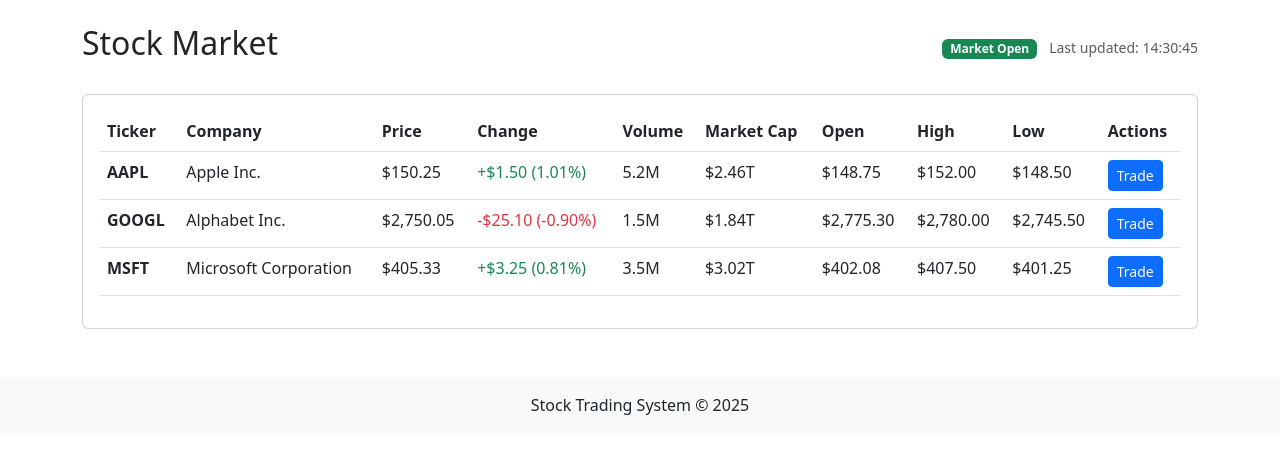
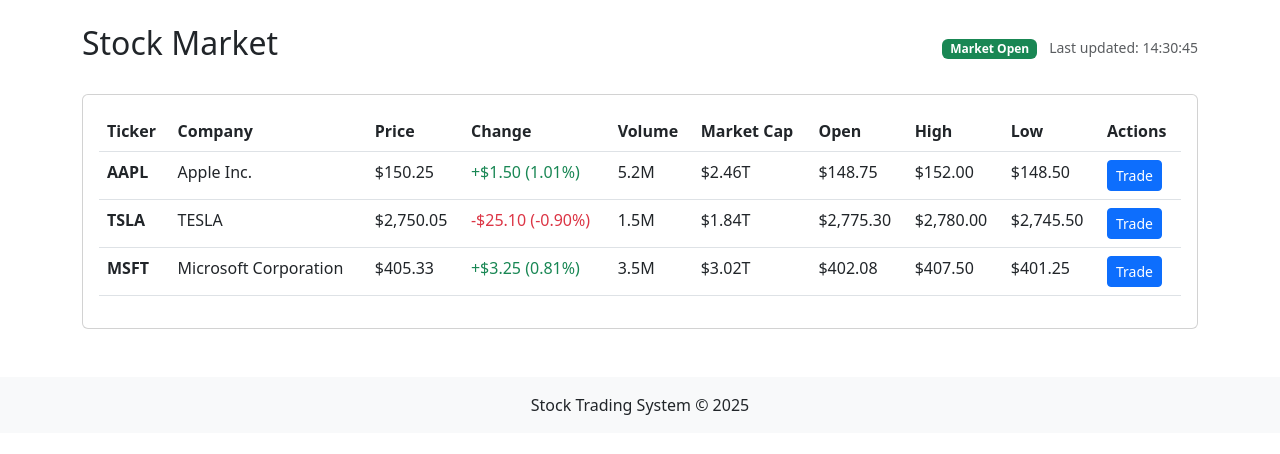
Before and after one commit to Team1-Capstone/-401_Flask_App, a Flask app: page /market in a window 1280 px wide. Shown: the part 56-510 px from the top of the page. Run offline with Flask 3, Linux system fonts and the light colour scheme; the visitor is signed in with stand-in values (Sample User, id 1).

Commit message:
Updated hardcoded table

```diff
--- a/templates/market.html
+++ b/templates/market.html
@@ -45,8 +45,8 @@
                         </td>
                     </tr>
                     <tr>
-                        <td class="fw-bold">GOOGL</td>
-                        <td>Alphabet Inc.</td>
+                        <td class="fw-bold">TSLA</td>
+                        <td>TESLA</td>
                         <td>$2,750.05</td>
                         <td class="text-danger">-$25.10 (-0.90%)</td>
                         <td>1.5M</td>
@@ -55,7 +55,7 @@
                         <td>$2,780.00</td>
                         <td>$2,745.50</td>
                         <td>
-                            <a href="{{ url_for('trade', ticker='GOOGL') }}" class="btn btn-sm btn-primary">Trade</a>
+                            <a href="{{ url_for('trade', ticker='TSLA') }}" class="btn btn-sm btn-primary">Trade</a>
                         </td>
                     </tr>
                     <tr>
```
